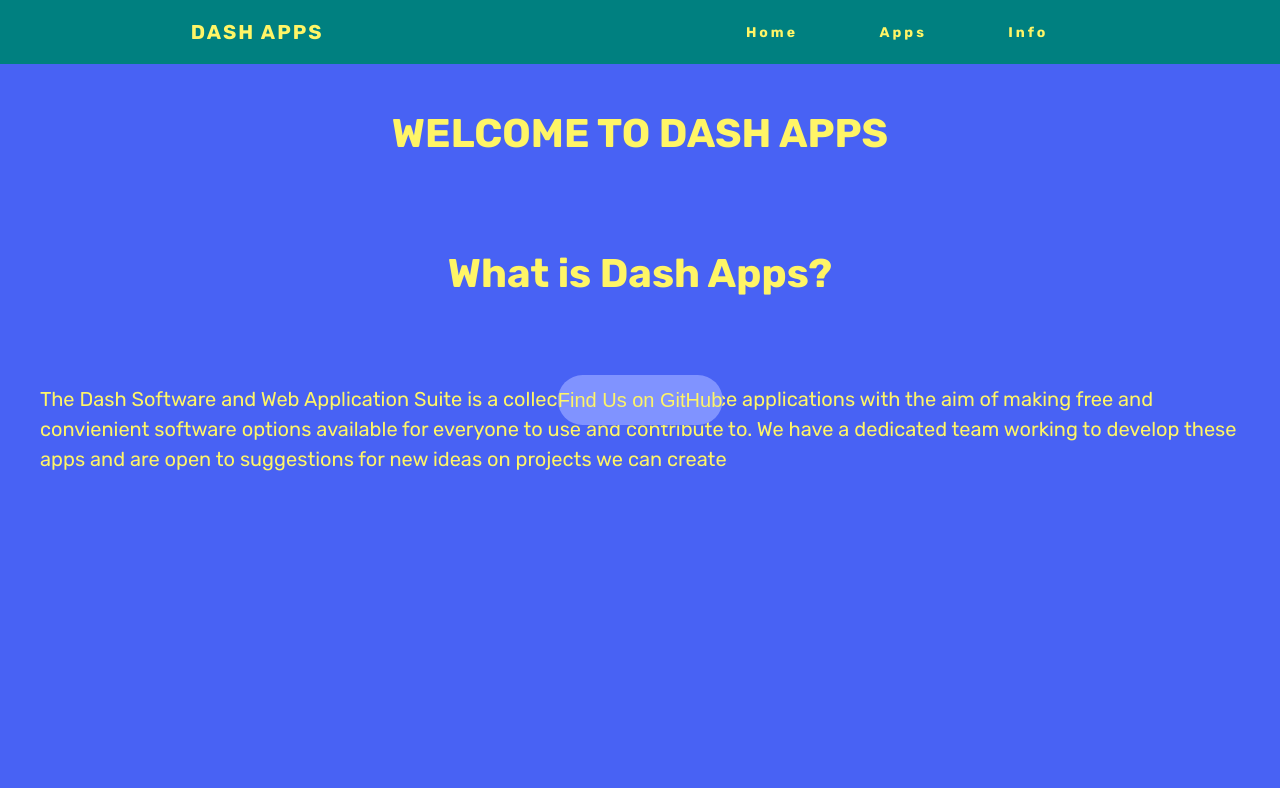
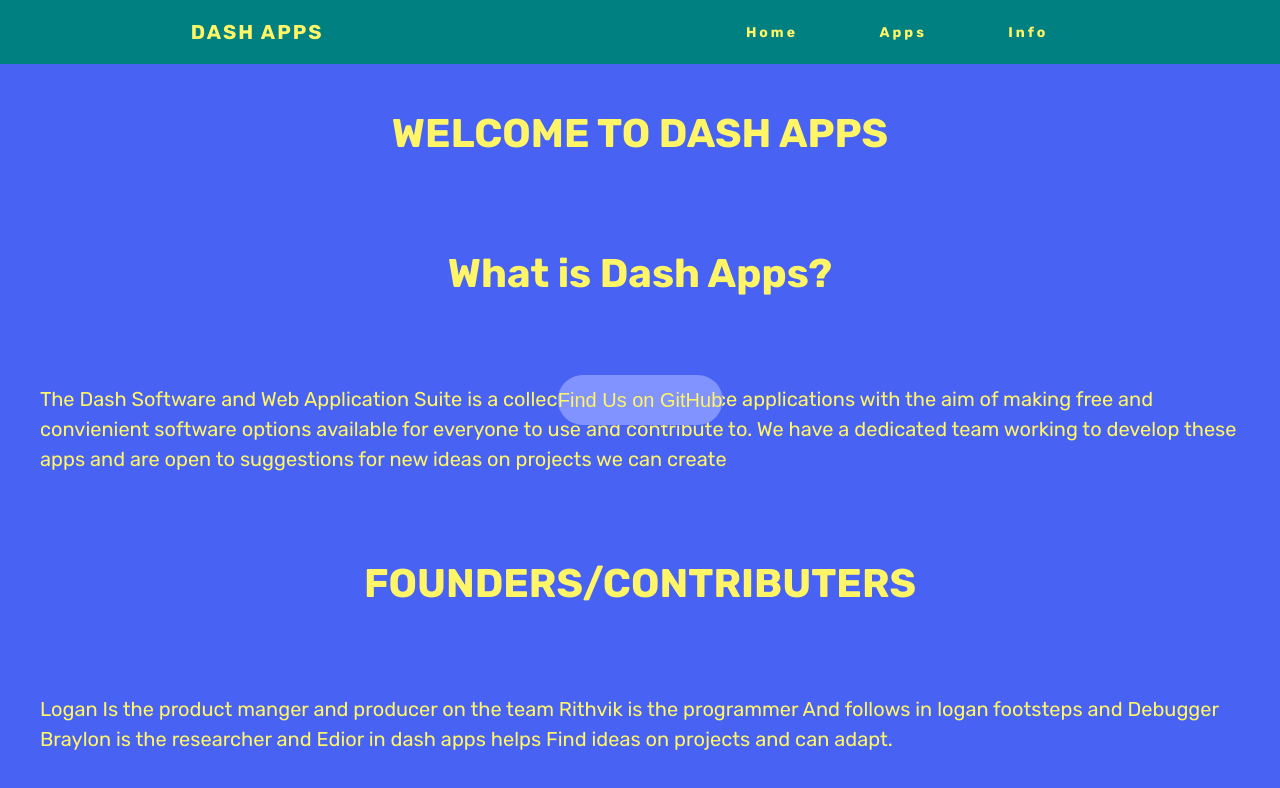
Before and after one commit to 2024-25-Allen-ISD-Computer-Science/5th-period-isp-dash-apps, a Next.js app in the folder src/: page / in a window 1280 px wide. Shown: the top 788 px of the page. Built offline with nearby package versions, Linux system fonts and the light colour scheme.

Commit message:
Update page.tsx

```diff
--- a/src/app/page.tsx
+++ b/src/app/page.tsx
@@ -22,6 +22,14 @@ export default function Home() {
     <div className={`${RubikRegular.className} container text-20px`}>The Dash Software and Web Application Suite is a collection of open source applications with the aim of
        making free and convienient software options available for everyone to use and contribute to.
       We have a dedicated team working to develop these apps and are open to suggestions for new ideas on projects we can create </div>
+
+    <div className={`${RubikBold.className} container text-40px`}> FOUNDERS/CONTRIBUTERS</div>
+
+    <div className={`${RubikRegular.className} container text-20px`}>
+     Logan Is the product manger and producer on the team
+     Rithvik is the programmer And follows in logan footsteps and Debugger
+     Braylon is the researcher and Edior in dash apps helps Find ideas on projects and can adapt.
+</div>
     </>
   );
 }
```
